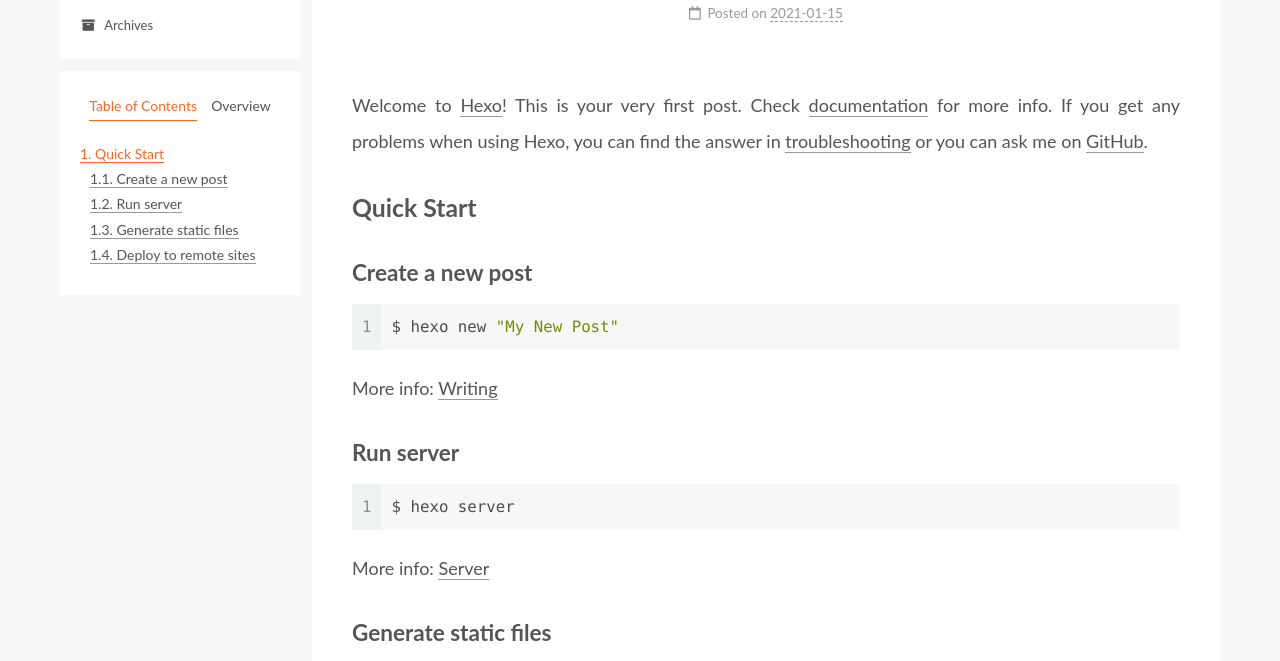
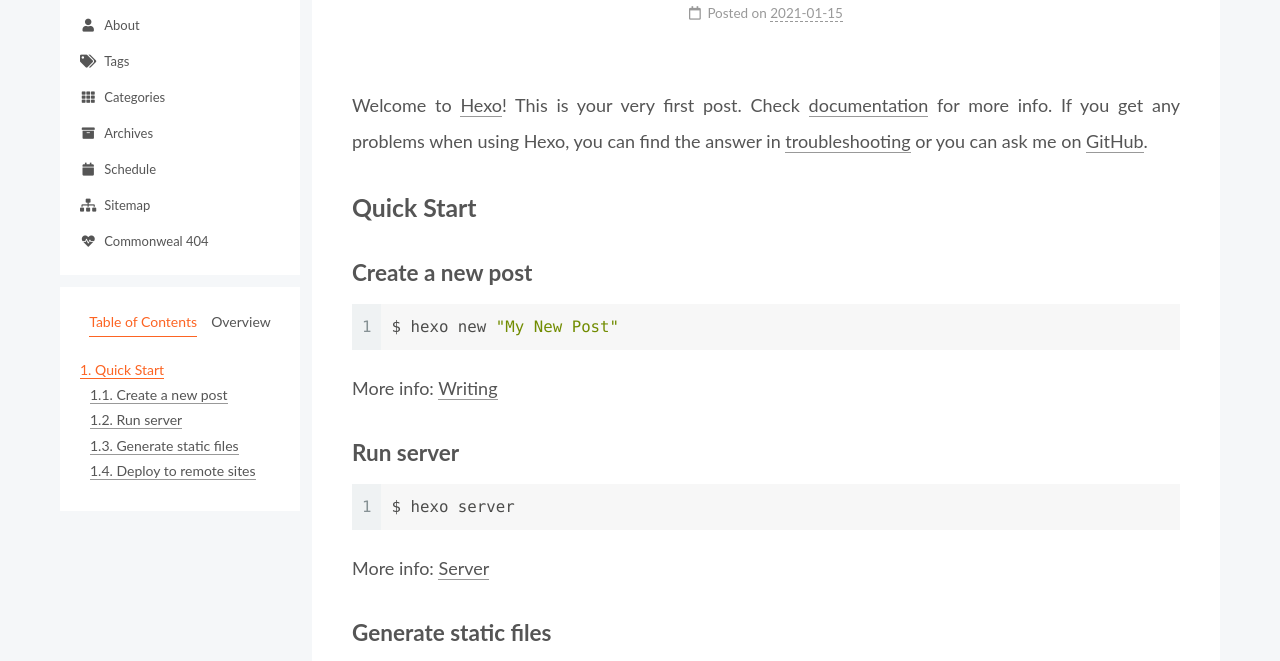
Before and after one commit to hxfwjy/hxfwjy.github.io, a plain HTML site: page 2021/01/15/hello-world/index.html in a window 1280 px wide. Shown: the part 127-788 px from the top of the page. Drawn offline with Linux system fonts and the light colour scheme.

Commit message:
Site updated: 2021-01-16 22:56:08

```diff
--- a/2021/01/15/hello-world/index.html
+++ b/2021/01/15/hello-world/index.html
@@ -117,9 +117,39 @@
     <a href="/" rel="section"><i class="fa fa-home fa-fw"></i>Home</a>
 
   </li>
+        <li class="menu-item menu-item-about">
+
+    <a href="/about/" rel="section"><i class="fa fa-user fa-fw"></i>About</a>
+
+  </li>
+        <li class="menu-item menu-item-tags">
+
+    <a href="/tags/" rel="section"><i class="fa fa-tags fa-fw"></i>Tags</a>
+
+  </li>
+        <li class="menu-item menu-item-categories">
+
+    <a href="/categories/" rel="section"><i class="fa fa-th fa-fw"></i>Categories</a>
+
+  </li>
         <li class="menu-item menu-item-archives">
 
     <a href="/archives/" rel="section"><i class="fa fa-archive fa-fw"></i>Archives</a>
+
+  </li>
+        <li class="menu-item menu-item-schedule">
+
+    <a href="/schedule/" rel="section"><i class="fa fa-calendar fa-fw"></i>Schedule</a>
+
+  </li>
+        <li class="menu-item menu-item-sitemap">
+
+    <a href="/sitemap.xml" rel="section"><i class="fa fa-sitemap fa-fw"></i>Sitemap</a>
+
+  </li>
+        <li class="menu-item menu-item-commonweal">
+
+    <a href="/404/" rel="section"><i class="fa fa-heartbeat fa-fw"></i>Commonweal 404</a>
 
   </li>
   </ul>
```
Also changed, not shown: 2021/01/16/test/index.html (+30 -0 lines), archives/2021/01/index.html (+30 -0 lines), archives/2021/index.html (+30 -0 lines), archives/index.html (+30 -0 lines), index.html (+30 -0 lines).
